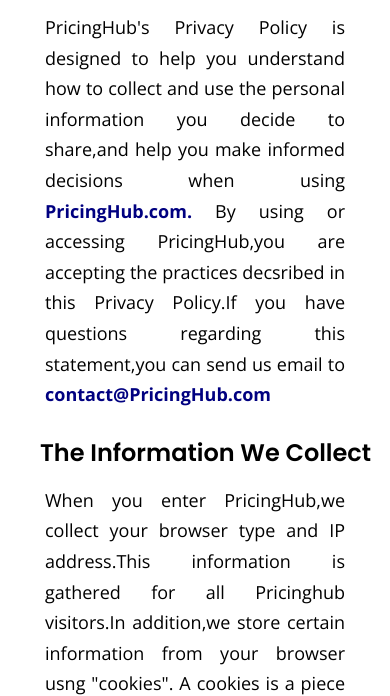
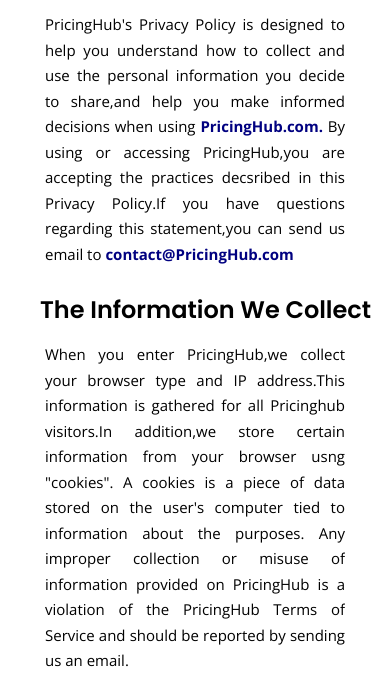
Before and after one commit to Gatty1/privacy-policy, a plain HTML site: page index.html in a window 390 px wide. Shown: the part 132-828 px from the top of the page. Drawn offline with nearby package versions, Linux system fonts and the light colour scheme.

Commit message:
privacy policy

```diff
--- a/style.css
+++ b/style.css
@@ -186,17 +186,6 @@ header {
 }
 
 
-
-
-
-
-
-
-
-
-
-
-
 h3{
     color:white;
 }
@@ -293,19 +282,14 @@ footer {
 
   .primary-footer{
       display: flex;
-      margin: 2em 4em 0em;
-      justify-content: space-between;
-      color: #fff;
+    margin: 2em 4em 0em;
+    justify-content: space-between;
+    color: #fff;
   }
   .primary-footer div a{
       color: #fff;
       margin-right: 4em;
   }
-
-
-
-
-
     @media screen and (max-width: 980px) {
         #main-menu{
           display: none;
@@ -342,7 +326,18 @@ footer {
           }
           .signup1 a {
             color: white;
-          }
+          } p{
+            margin-bottom :25px;
+            line-height: 1.7;
+            text-align: justify;
+            margin-left: 45px;
+            margin-right:45px;
+            font-family: "open sans",sans-serif;
+            font-weight: 400;
+            font-size: 15px;
+
+        }
+
           .secondary-footer{
             flex-direction: column;
          }
@@ -354,7 +349,7 @@ footer {
          .contact-us{
              justify-content: flex-end;
          }
-        } .contact-us button{
+         .contact-us button{
             margin: 5em 10em;
             padding: .7em 4em;
             color:#fff;
@@ -367,3 +362,4 @@ footer {
 
 
     }
+  }
```
Also changed, not shown: Logo Designs-05.png (deleted), PriceHub.png (deleted).
